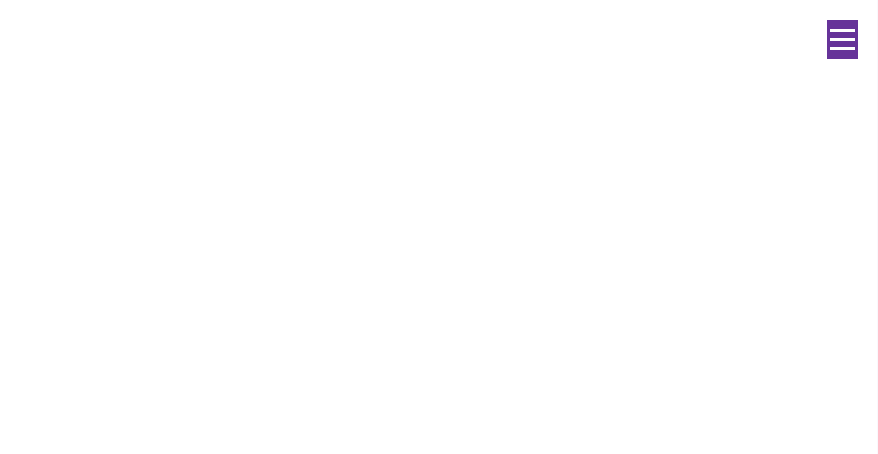
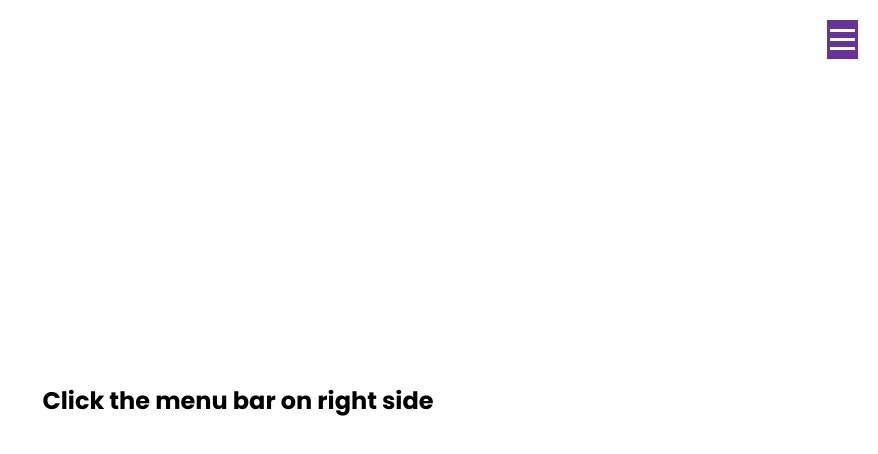
Before and after one commit to akankha/hamburger-button, a plain HTML site: page index.html in a window 1280 px wide. Shown: the whole page, without its empty margins (402-1280 px from the left). Drawn offline with Linux system fonts and the light colour scheme.

Commit message:
test added

```diff
--- a/index.html
+++ b/index.html
@@ -7,6 +7,10 @@
     <link rel="stylesheet" href="style.css">
 </head>
 <body>
+
+    <div class="center">
+        <h2>Click the menu bar on right side</h2>
+    </div>
 
     <div class="button" id="btn"">
         <div class="bar1"></div>
```
